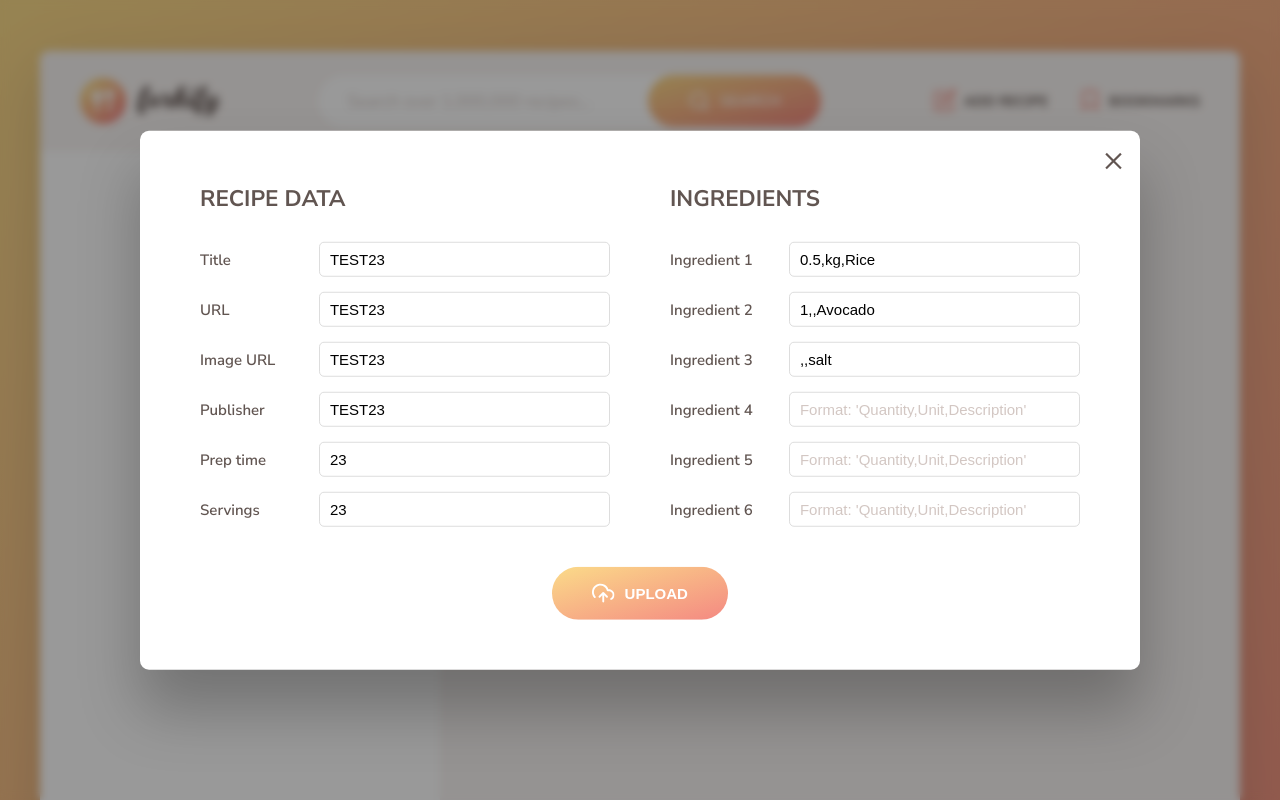
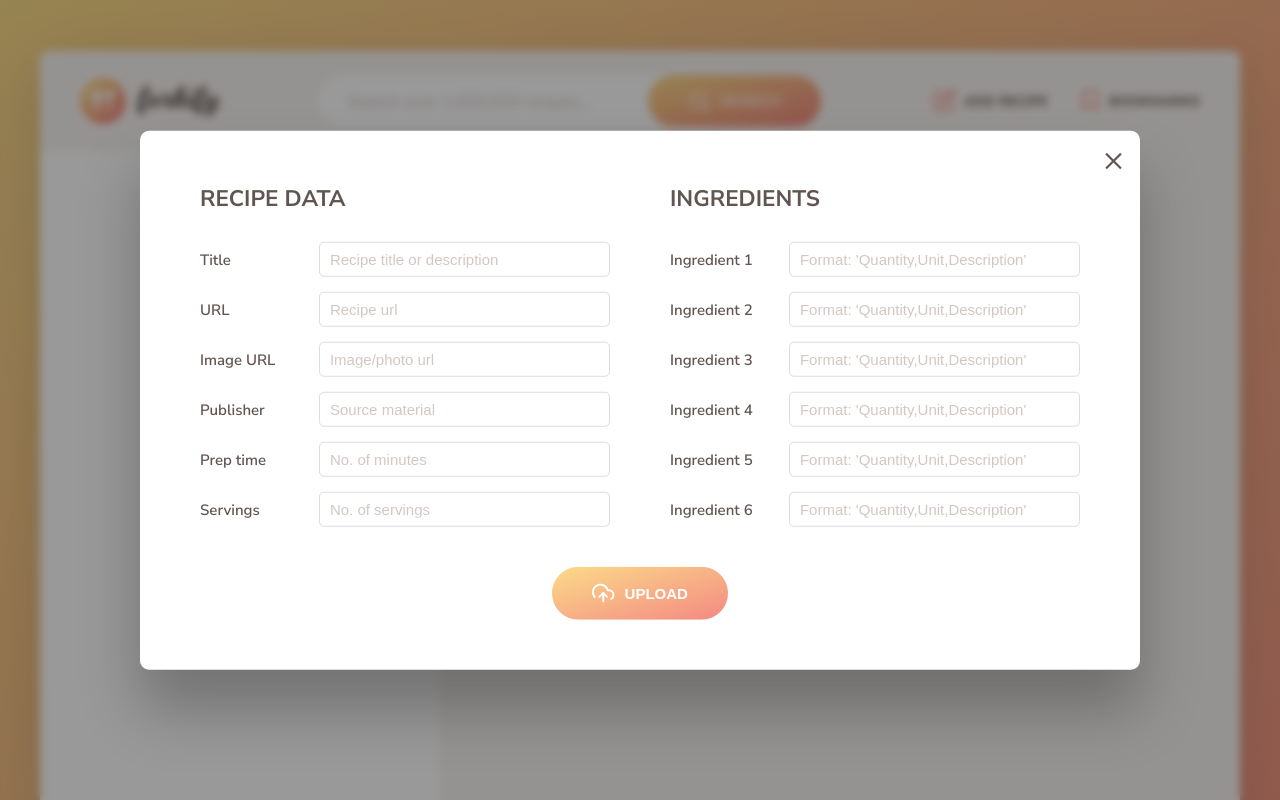
Before and after one commit to HRHTaggers/forkify-v2, a website built with Parcel: page index.html in a window 1280 px wide. Both pictures are taken after a click on the button "ADD RECIPE". Shown: the top 800 px of the page. Built offline with nearby package versions, Linux system fonts and the light colour scheme.

Commit message:
Index html to replace form values with placeholders

```diff
--- a/index.html
+++ b/index.html
@@ -263,24 +263,23 @@
         <div class="upload__column">
           <h3 class="upload__heading">Recipe data</h3>
           <label>Title</label>
-          <input value="TEST23" required name="title" type="text" />
+          <input placeholder="Recipe title or description" required name="title" type="text" />
           <label>URL</label>
-          <input value="TEST23" required name="sourceUrl" type="text" />
+          <input placeholder="Recipe url" required name="sourceUrl" type="text" />
           <label>Image URL</label>
-          <input value="TEST23" required name="image" type="text" />
+          <input placeholder="Image/photo url" required name="image" type="text" />
           <label>Publisher</label>
-          <input value="TEST23" required name="publisher" type="text" />
+          <input placeholder="Source material" required name="publisher" type="text" />
           <label>Prep time</label>
-          <input value="23" required name="cookingTime" type="number" />
+          <input placeholder="No. of minutes" required name="cookingTime" type="number" />
           <label>Servings</label>
-          <input value="23" required name="servings" type="number" />
+          <input placeholder="No. of servings" required name="servings" type="number" />
         </div>
 
         <div class="upload__column">
           <h3 class="upload__heading">Ingredients</h3>
           <label>Ingredient 1</label>
           <input
-            value="0.5,kg,Rice"
             type="text"
             required
             name="ingredient-1"
@@ -288,14 +287,12 @@
           />
           <label>Ingredient 2</label>
           <input
-            value="1,,Avocado"
             type="text"
             name="ingredient-2"
             placeholder="Format: 'Quantity,Unit,Description'"
           />
           <label>Ingredient 3</label>
           <input
-            value=",,salt"
             type="text"
             name="ingredient-3"
             placeholder="Format: 'Quantity,Unit,Description'"
```
Also changed, not shown: dist/index.html.
